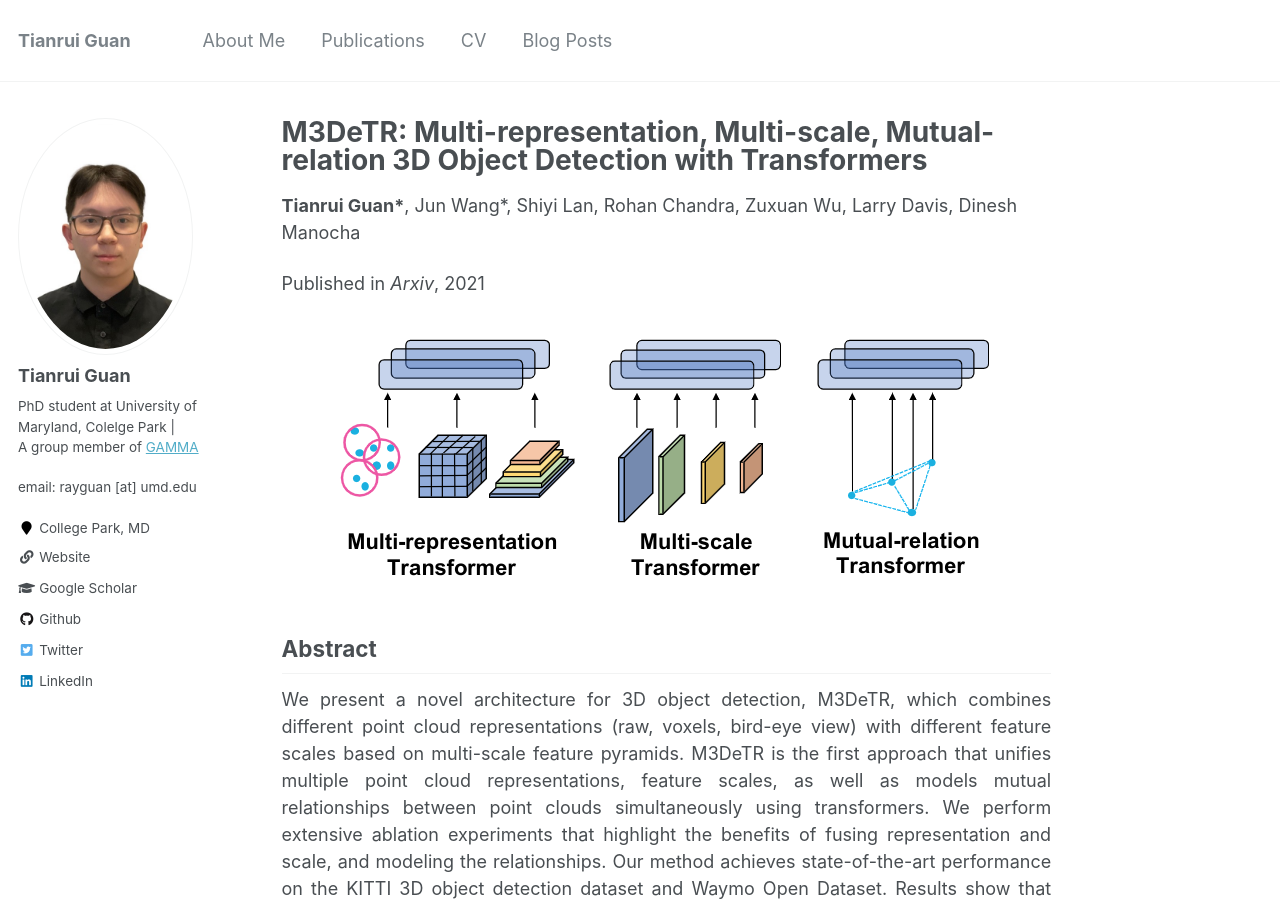
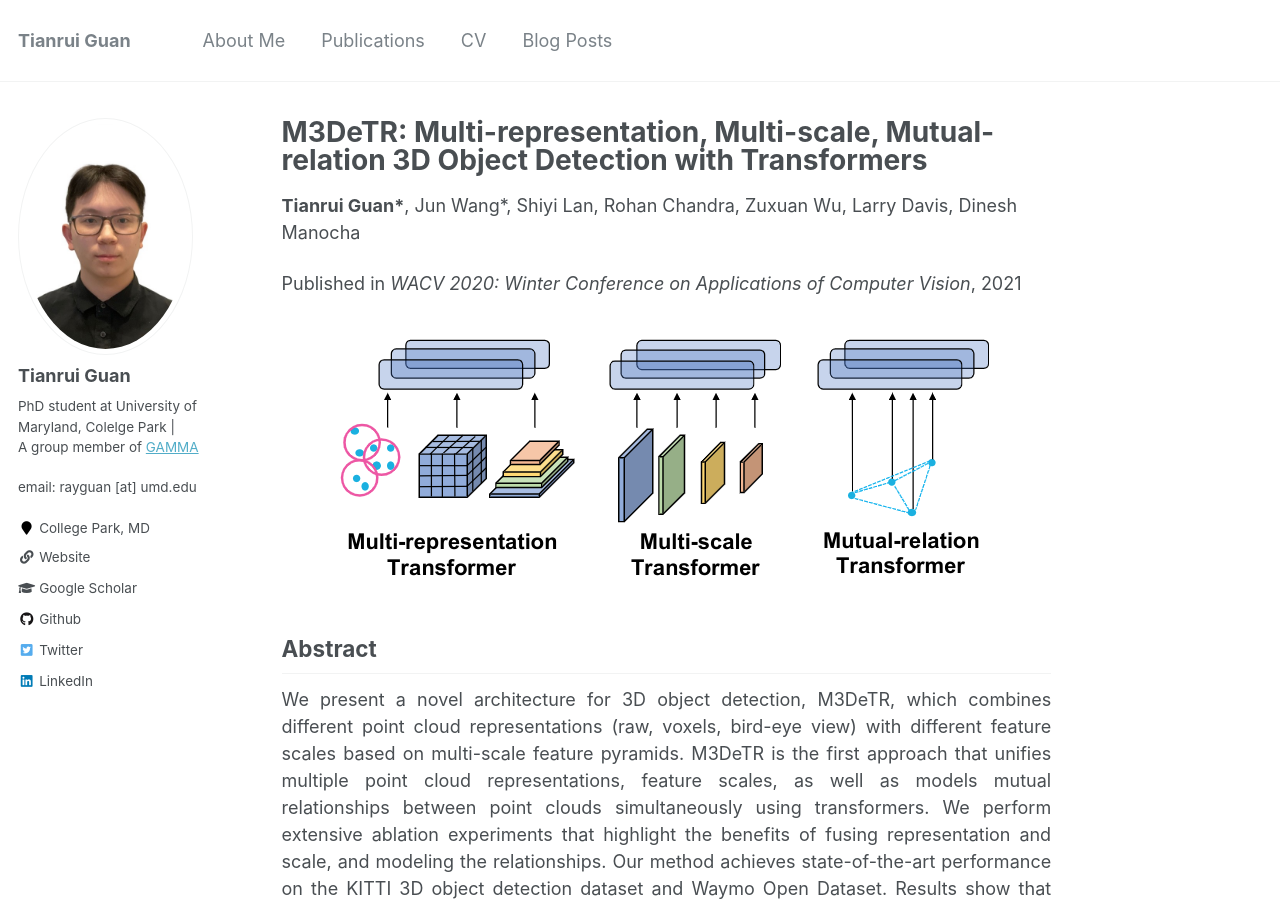
Before and after one commit to rayguan97/rayguan97.github.io, a Jekyll site: the page built from _publications/2021-04-24-M3DeTR.md, in a window 1280 px wide and 900 px high. Built offline with Jekyll 4.4.1, drawn with Linux system fonts in a browser that asks for light colours.

Commit message:
Update 2021-04-24-M3DeTR.md

```diff
--- a/_publications/2021-04-24-M3DeTR.md
+++ b/_publications/2021-04-24-M3DeTR.md
@@ -4,7 +4,7 @@ collection: publications
 permalink: /publication/2021-04-24-M3DeTR
 excerpt: 'We present a novel architecture for 3D object detection, M3DeTR, which combines different point cloud representations (raw, voxels, bird-eye view) with different feature scales based on multi-scale feature pyramids. M3DeTR is the first approach that unifies multiple point cloud representations, feature scales, as well as models mutual relationships between point clouds simultaneously using transformers. Our method achieves state-of-the-art performance on the KITTI 3D object detection dataset and Waymo Open Dataset.'
 date: 2021-04-24
-venue: 'Arxiv'
+venue: 'WACV 2020: Winter Conference on Applications of Computer Vision'
 paperurl: 'http://rayguan97.github.io/files/m3detr.pdf'
 teaser: '../images/m3detr_teaser.png'
 authors: "<b>Tianrui Guan*</b>, Jun Wang*, Shiyi Lan, Rohan Chandra, Zuxuan Wu, Larry Davis, Dinesh Manocha"
```
